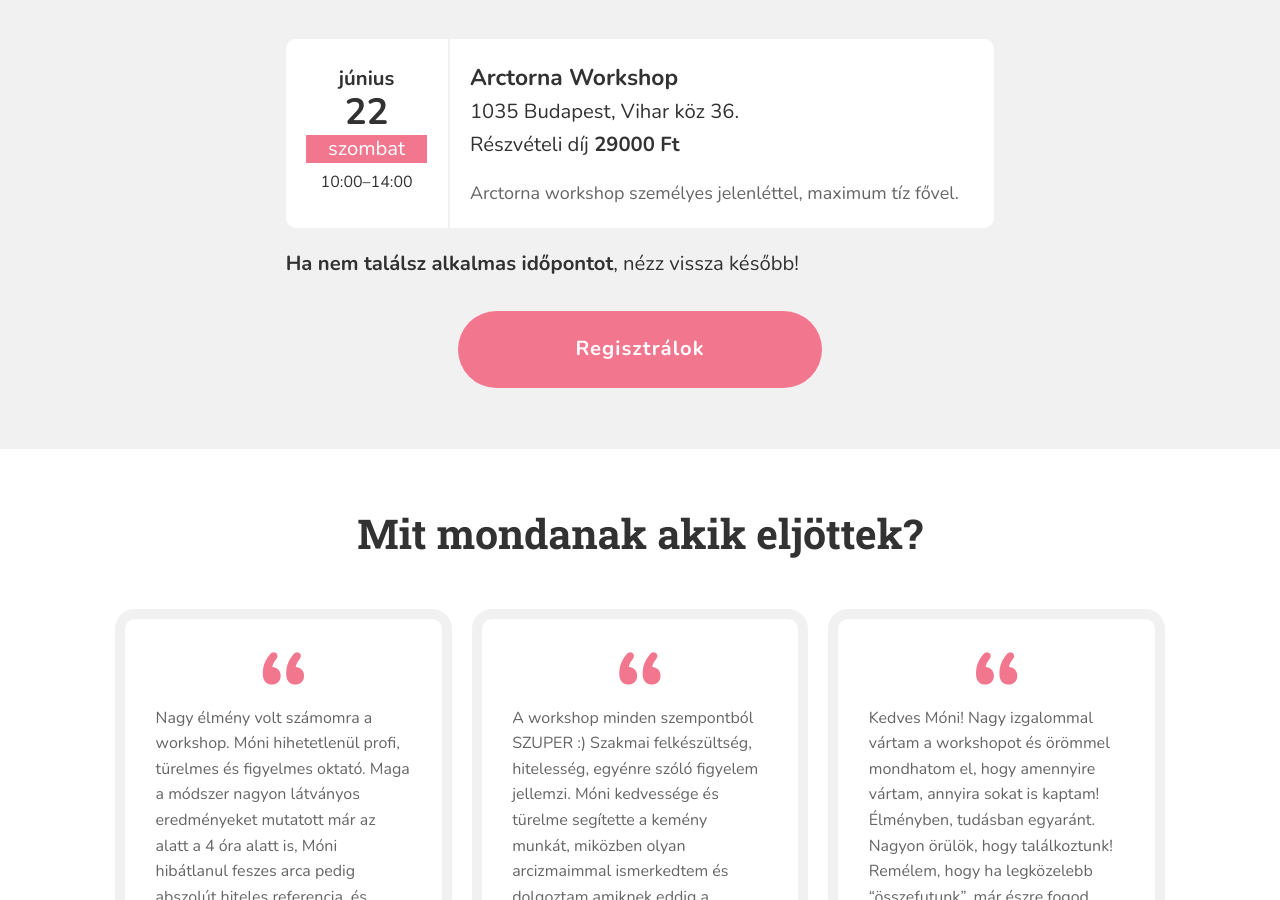
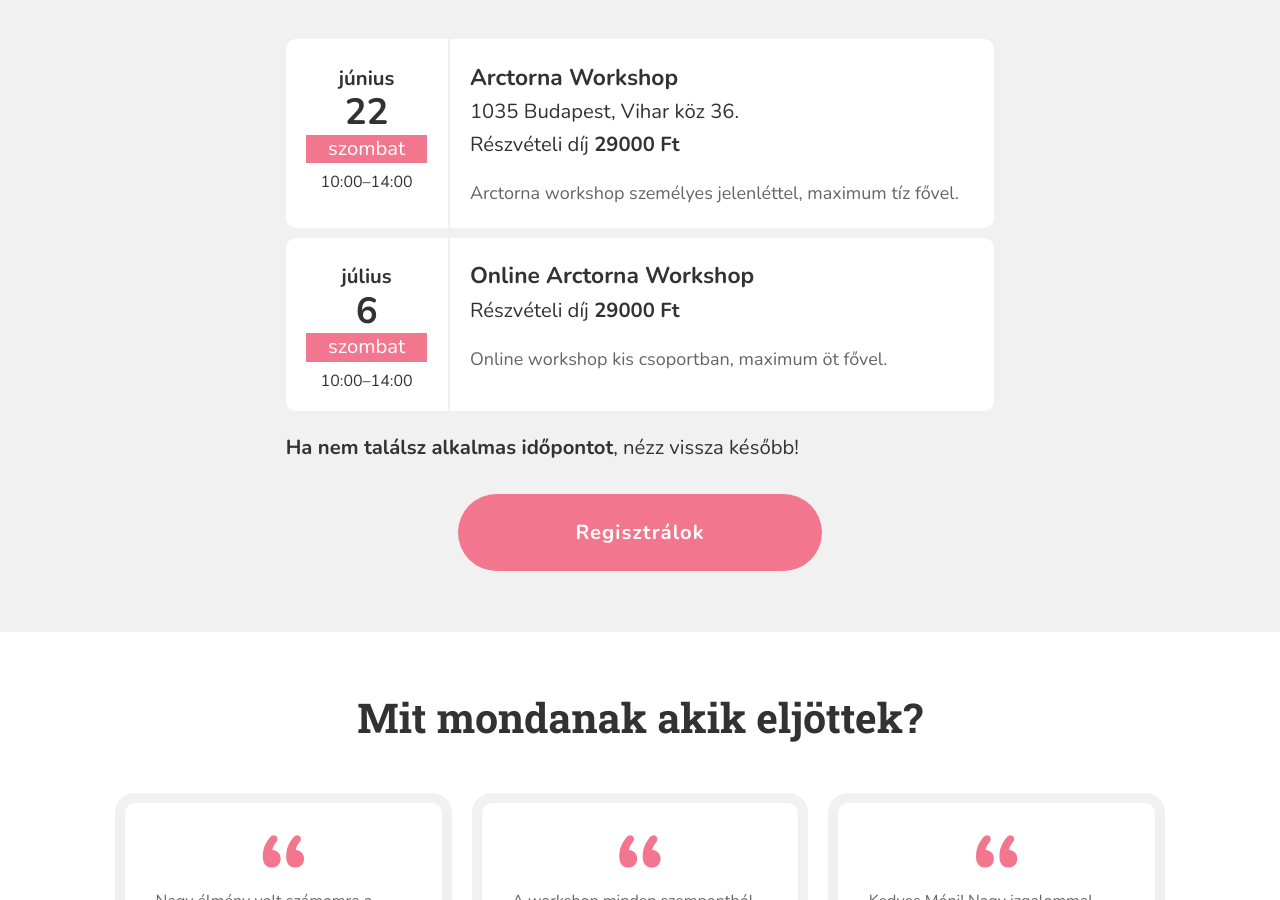
Before and after one commit to monikamudra/arctorna, a Jekyll site: the page built from workshop.md, in a window 1280 px wide and 900 px high, scrolled down 2149 px. Built offline with Jekyll 4.4.1, drawn with Linux system fonts in a browser that asks for light colours.

Commit message:
Update workshop event

```diff
--- a/_data/workshop.yaml
+++ b/_data/workshop.yaml
@@ -48,3 +48,12 @@
       Arctorna workshop személyes jelenléttel, maximum tíz fővel.
     price: 29000
     full: false
+
+  - date: 2024-7-6-T10:00
+    start: "10:00"
+    end: "14:00"
+    title: Online Arctorna Workshop
+    description: >-
+      Online workshop kis csoportban, maximum öt fővel.
+    price: 29000
+    full: false
```
